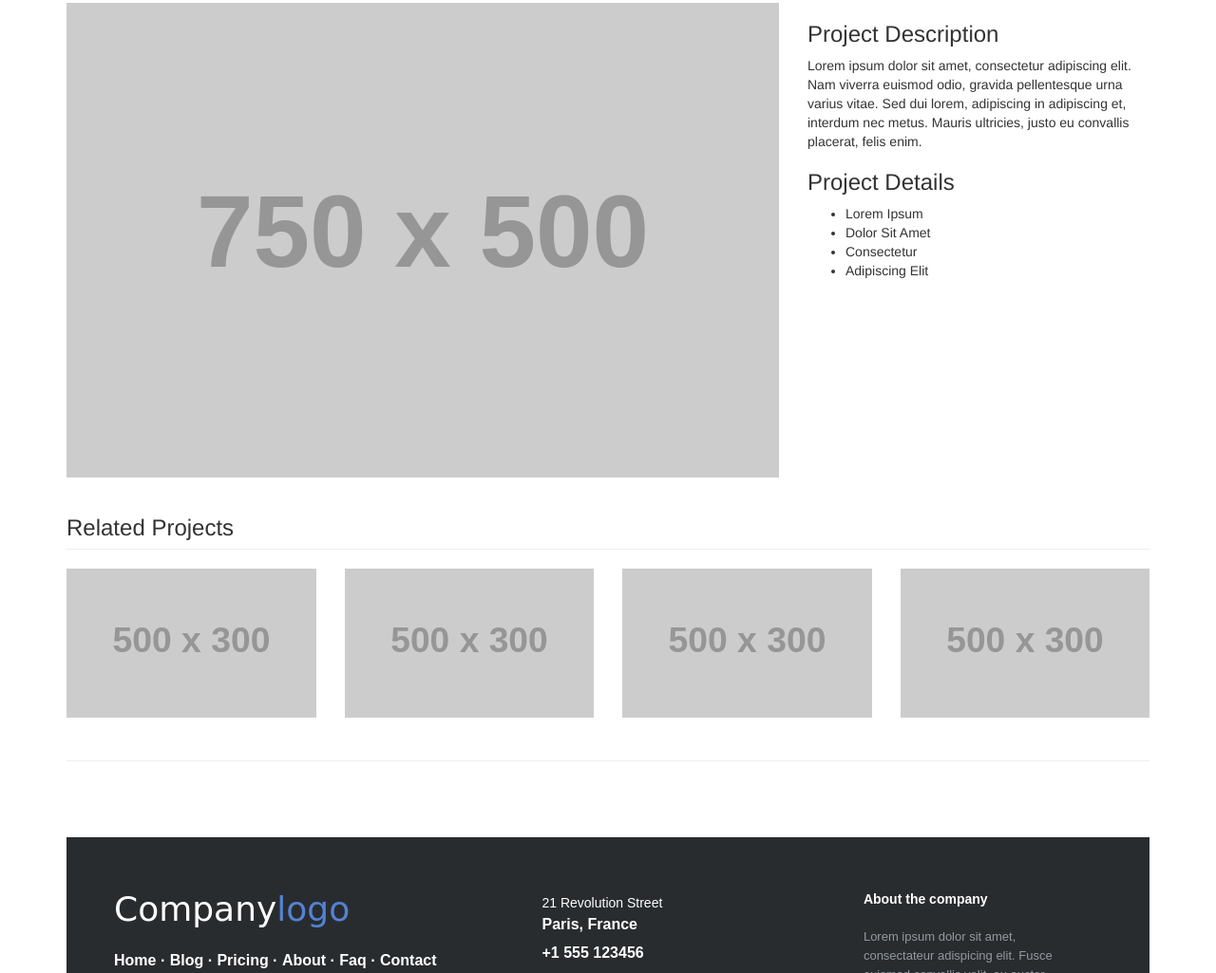
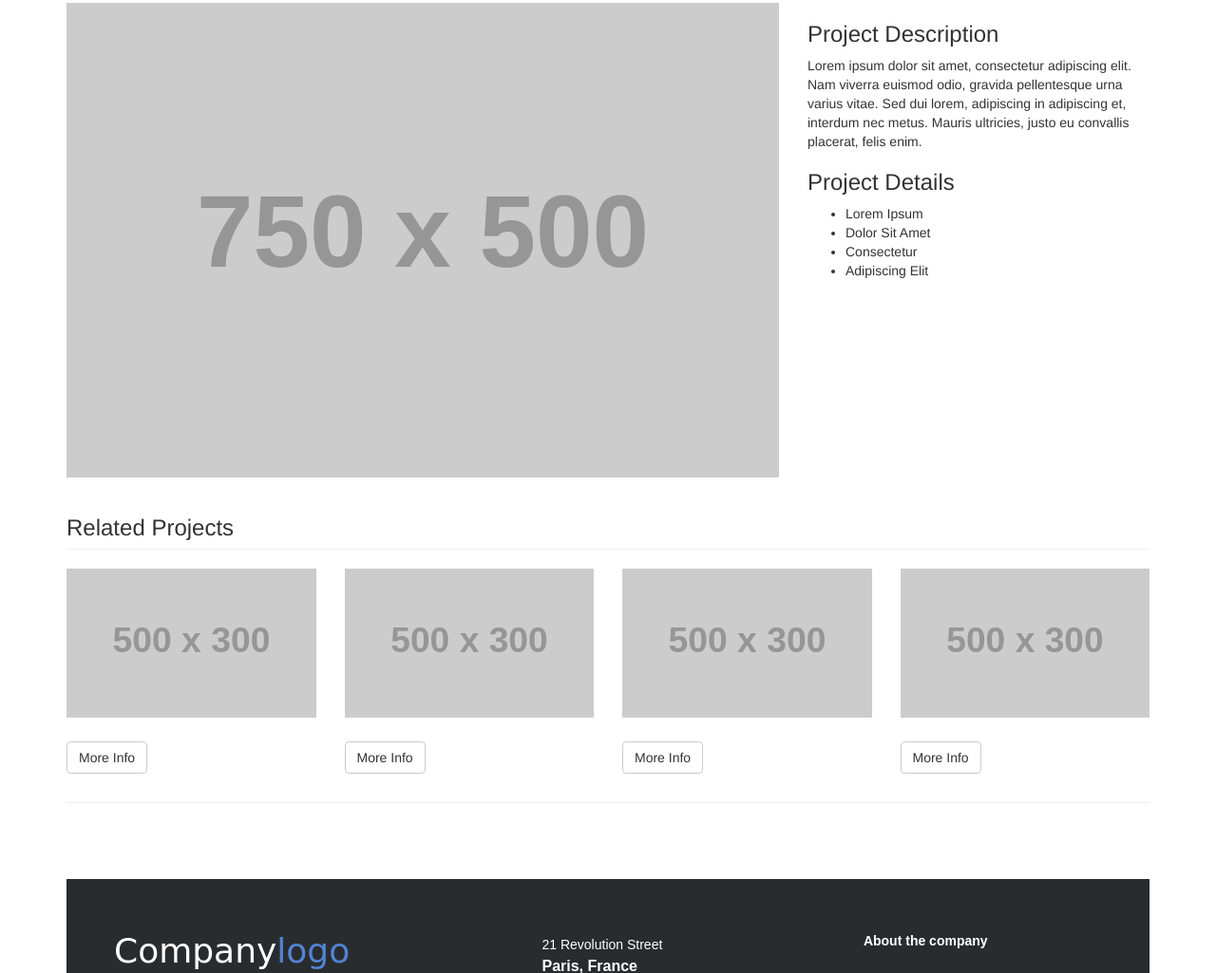
Before and after one commit to fpintoromero/Solemne1, a plain HTML site: page Item.html in a window 1280 px wide. Shown: the part 177-1202 px from the top of the page at 95% size. Drawn offline with Linux system fonts and the light colour scheme; placeholder pictures from the web are drawn by us.

Commit message:
distribucion de columnas  y link , item

```diff
--- a/Item.html
+++ b/Item.html
@@ -96,38 +96,61 @@
         <!-- /.row -->
 
         <!-- Related Projects Row -->
-        <div class="row">
 
-            <div class="col-lg-12">
+
+
+
+
+        <div class="row ">
+
+
+            <div class="hidden-xs col-lg-12">
                 <h3 class="page-header">Related Projects</h3>
             </div>
 
-            <div class="col-sm-3 col-xs-6">
-                <a href="#">
-                    <img class="img-responsive portfolio-item" src="http://placehold.it/500x300" alt="">
-                </a>
+            <div class=" hidden-xs col-sm-6 col-xs-6 col-lg-3">
+
+                <img class="img-responsive portfolio-item" src="http://placehold.it/500x300" alt="">
+                 <p>
+                             <a href="Item.html" class="btn btn-default center ">More Info</a>
+                        </p>
             </div>
 
-            <div class="col-sm-3 col-xs-6">
-                <a href="#">
+            <div class="hidden-xs col-sm-6 col-xs-6 col-lg-3">
+
                     <img class="img-responsive portfolio-item" src="http://placehold.it/500x300" alt="">
-                </a>
+                <p>
+                             <a href="Item.html" class="btn btn-default center ">More Info</a>
+                        </p>
             </div>
 
-            <div class="col-sm-3 col-xs-6">
-                <a href="#">
+            <div class="hidden-xs hidden-md  col-sm-3 col-xs-6 col-lg-3">
+
                     <img class="img-responsive portfolio-item" src="http://placehold.it/500x300" alt="">
-                </a>
+                <p>
+                             <a href="Item.html" class="btn btn-default center ">More Info</a>
+                        </p>
             </div>
 
-            <div class="col-sm-3 col-xs-6">
-                <a href="#">
+            <div class=" hidden-xs hidden-md col-sm-3 col-xs-6 col-lg-3">
+
                     <img class="img-responsive portfolio-item" src="http://placehold.it/500x300" alt="">
-                </a>
+                <p>
+                             <a href="Item.html" class="btn btn-default center ">More Info</a>
+                        </p>
             </div>
 
         </div>
         <!-- /.row -->
+
+
+
+
+
+
+
+
+
 
         <hr>
 
```
